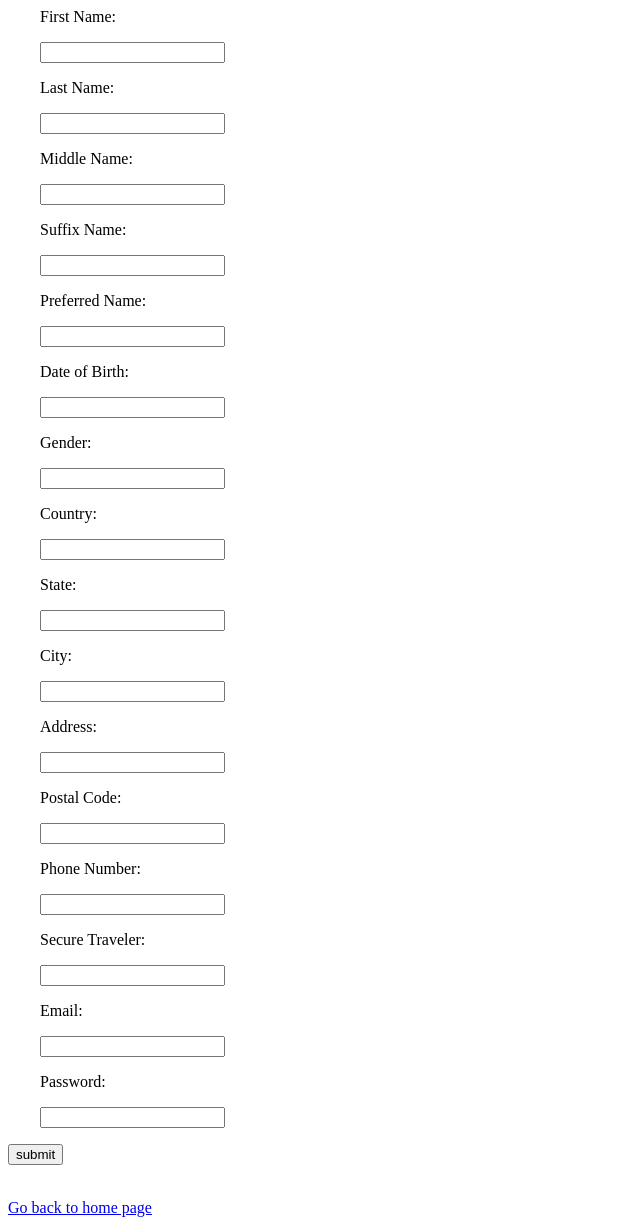
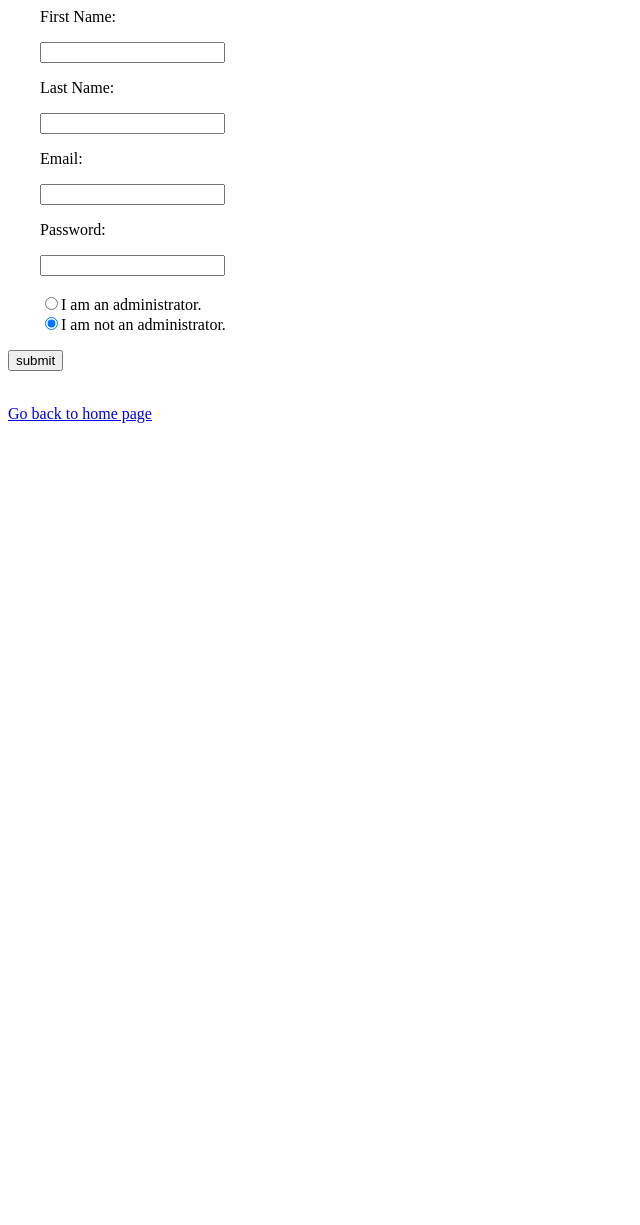
Before and after one commit to chasejohnson3/IowaAirFlask, a Flask app: page /adduser in a window 1280 px wide. Shown: the whole page, without its empty margins (0-640 px from the left). After the commit the page ends 423 px from the top, so only its background shows below. Run offline with Flask 2, Linux system fonts and the light colour scheme.

Commit message:
Added is_admin to the user table.

```diff
--- a/database_tester.py
+++ b/database_tester.py
@@ -32,6 +32,7 @@ class TestDatabaseFunctions(unittest.TestCase):
 
     def test_check_if_id_exists(self):
         id = add_user("test")
+        print("id from add_user: " + str(id))
         self.assertTrue(check_if_id_exists(id))
         self.assertFalse(check_if_id_exists("nonsense"))
         delete_user_by_id(id)
--- a/main.py
+++ b/main.py
@@ -102,6 +102,8 @@ def count_users_by_name(first_name):
 def check_if_id_exists(id):
     conn = dbconn()
     sql = "SELECT idusers FROM users WHERE idusers = %s"
+    # sql = "SELECT idusers FROM users WHERE idusers = " + str(id)
+    print(sql)
     cursor = conn.cursor()
     cursor.execute(sql, id)
     conn.close()
@@ -111,22 +113,20 @@ def check_if_id_exists(id):
         return False
 
 
-def add_user(email, first_name=None, last_name=None, middle_name=None, suffix=None, preferred_name=None, date_of_birth=None, gender=None, country=None, state=None,
-             city=None, address=None, postal_code=None, phone_number=None, password=None, secure_traveler=None):
+def add_user(email, first_name=None, last_name=None, password=None, is_admin=False):
 
     # If a user with the given email already exists, do not allow a new email with this email to be created
     if get_idusers_by_email(email) is not None:
         return None
     else:
         conn = dbconn()
-        sql = "INSERT INTO users(idusers, first_name, last_name, middle_name, suffix, preferred_name, date_of_birth, " \
-              "gender, country, state, city, address, postal_code, email, phone_number, password) " \
-              "VALUES(%s, %s, %s, %s, %s, %s, %s, %s, %s, %s, %s, %s, %s, %s, %s, %s)"
+        sql = "INSERT INTO users(idusers, first_name, last_name, email, password, is_admin) " \
+              "VALUES(%s, %s, %s, %s, %s, %s)"
         cursor = conn.cursor()
 
         id = get_uuid()
         print("UUID is " + str(id))
-        cursor.execute(sql, (id, first_name, last_name, middle_name, suffix, preferred_name, date_of_birth, gender, country, state, city, address, postal_code, email, phone_number, password))  # the 1 at the end logs the user in
+        cursor.execute(sql, (id, first_name, last_name, email, password, is_admin))  # the 1 at the end logs the user in
         current_user_id = id
         # session['username'] = str(id)
         conn.commit()
@@ -363,23 +363,11 @@ def users():
         # try:
         first_name = request.form['first_name']
         last_name = request.form['last_name']
-        middle_name = request.form['middle_name']
-        suffix = request.form['suffix']
-        preferred_name = request.form['preferred_name']
-        date_of_birth = request.form['date_of_birth']
-        gender = request.form['gender']
-        country = request.form['country']
-        state = request.form['state']
-        city = request.form['city']
-        address = request.form['address']
-        postal_code = request.form['postal_code']
         email = request.form['email']
-        phone_number = request.form['phone_number']
         password = request.form['password']
-        secure_traveler = request.form['secure_traveler']
+        is_admin = request.form['is_admin']
 
-        user_id = add_user(email, first_name, last_name, middle_name, suffix, preferred_name, date_of_birth, gender, country, state,
-                 city, address, postal_code, phone_number, password)
+        user_id = add_user(email, first_name, last_name, password, is_admin=is_admin)
         if user_id is not None:
             session['idusers'] = user_id
             msg = "Record successfully added"
--- a/templates/AddUser.html
+++ b/templates/AddUser.html
@@ -16,74 +16,18 @@
             </div>
 
             <div>
-            <p class="data">Middle Name:</p>
-            <input class="data" name="middle_name"/>
-            </div>
-
-            <div>
-            <p class="data">Suffix Name:</p>
-            <input class="data" name="suffix"/>
-            </div>
-
-            <div>
-            <p class="data">Preferred Name:</p>
-            <input class="data" name="preferred_name"/>
-            </div>
-
-            <div>
-            <p class="data">Date of Birth:</p>
-            <input class="data" name="date_of_birth"/>
-            </div>
-
-            <div>
-            <p class="data">Gender:</p>
-            <input class="data" name="gender"/>
-            </div>
-
-            <div>
-            <p class="data">Country:</p>
-            <input class="data" name="country"/>
-            </div>
-
-            <div>
-            <p class="data">State:</p>
-            <input class="data" name="state"/>
-            </div>
-
-            <div>
-            <p class="data">City:</p>
-            <input class="data" name="city"/>
-            </div>
-
-            <div>
-            <p class="data">Address:</p>
-            <input class="data" name="address"/>
-            </div>
-
-            <div>
-            <p class="data">Postal Code:</p>
-            <input class="data" name="postal_code"/>
-            </div>
-
-            <div>
-            <p class="data">Phone Number:</p>
-            <input class="data" name="phone_number"/>
-            </div>
-
-            <div>
-            <p class="data">Secure Traveler:</p>
-            <input class="data" name="secure_traveler"/>
-            </div>
-
-            <div>
             <p class="data">Email:</p>
-            <input class="data" name="email"/>
+            <input class="data" name="email" required="True"/>
             </div>
 
             <div>
             <p class="data">Password:</p>
-            <input class="data" name="password"/>
+            <input class="data" type="password" name="password"/>
             </div>
+            <br>
+
+            <input type="radio" name="is_admin" value=1>I am an administrator.<br>
+            <input type="radio" name="is_admin" value=0 checked>I am not an administrator.<br>
         </div>
         <!--</form>-->
     <p style="color: red;">{{error}}</p>
```
